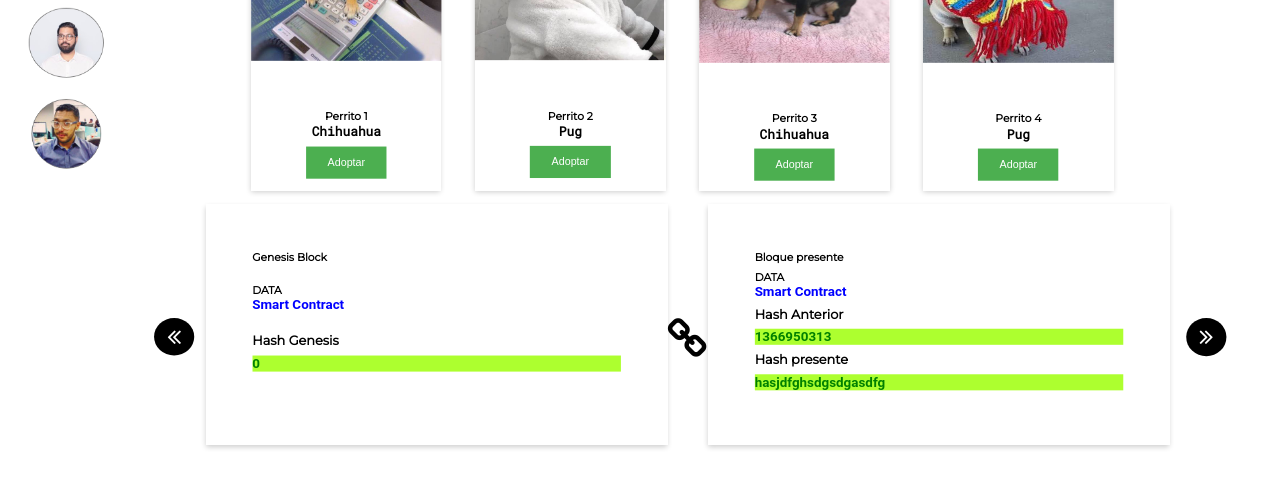
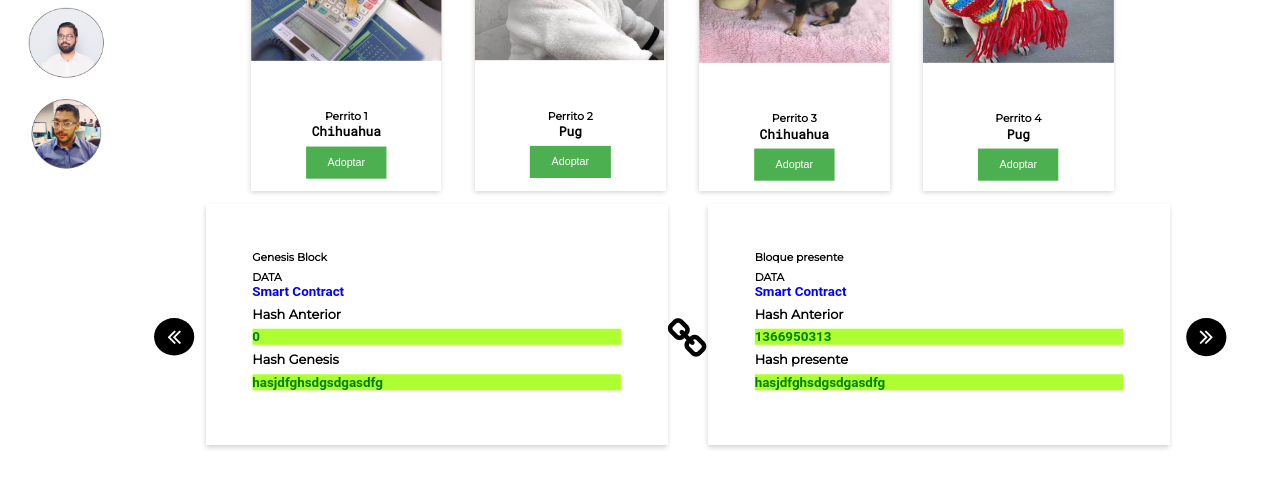
Before and after one commit to MsMemes/Blockchain-Demo, a website: page blockchaindemo.io/main.html in a window 1280 px wide. Shown: the part 298-786 px from the top of the page. Drawn offline with Linux system fonts and the light colour scheme.

Commit message:
otro diseño de bloques
asies, una vez más

```diff
--- a/blockchaindemo.io/main.html
+++ b/blockchaindemo.io/main.html
@@ -86,11 +86,13 @@
 		<div class="carta-carrusel">
 			<div class="card">
 				<div class="container">
-					<h4 style="font-family: Montserrat;"class="pd-bottom-30" id="prevBName"><b>Bloque pasado</b></h4>
-					<h4 style="font-family: Montserrat;"class="pd-bottom-30" id="prevBData"><b>DATA </b>
+					<h4 style="font-family: Montserrat;"class="pd-bottom-10" id="prevBName"><b>Bloque pasado</b></h4>
+					<h4 style="font-family: Montserrat;"class="pd-bottom-10" id="prevBData"><b>DATA </b>
 						<p class="SmartContract-text"onclick="document.getElementById('ContractW').style.display='block'">Smart Contract</p></h4>
-					<p style="font-family: Montserrat;font-weight: bold;font-size:larger;" class="pd-bottom-10">Hash Genesis</p>
-						<p class="green-text" id="prevBPHash">hasjdfghsdgsdgasdfg</p>
+					<p style="font-family: Montserrat;font-weight: bold;font-size:larger;" class="pd-bottom-10">Hash Anterior</p>
+						<p class="green-text" id="prevBPHash"class="pd-bottom-10">hasjdfghsdgsdgasdfg</p>
+						<p style="font-family: Montserrat;font-weight: bold;font-size:larger;" class="pd-bottom-10 pd-top-10">Hash Genesis</p>
+						<p class="green-text" id="prevBPHash"class="pd-bottom-10">hasjdfghsdgsdgasdfg</p>
 
 
 				</div>
```
